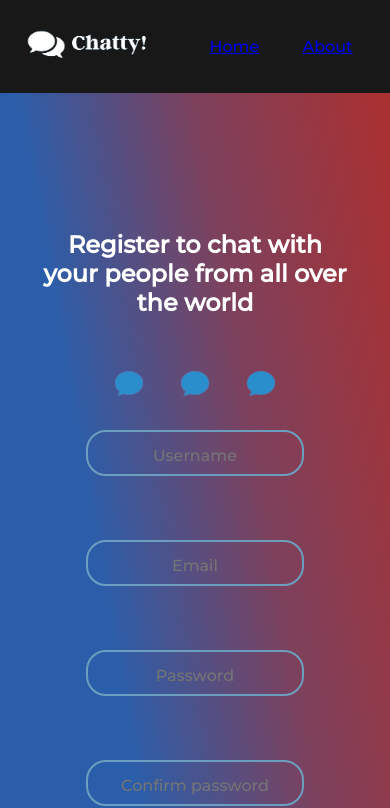
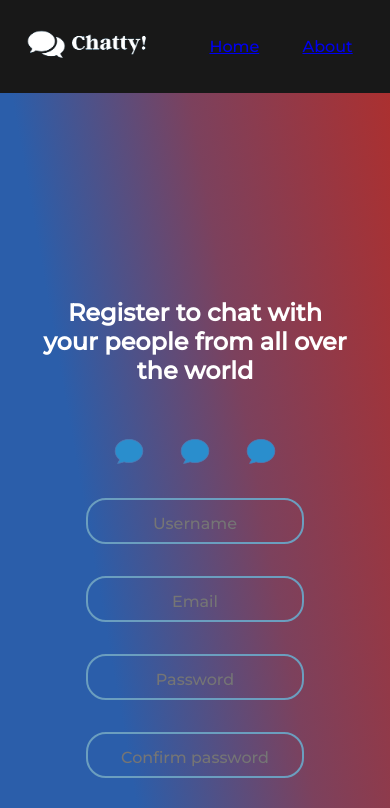
Before and after one commit to LeoEchenique/Chat-App, a React (Create React App) app in the folder client/: page /register in a window 390 px wide. Shown: the top 808 px of the page. Built offline with nearby package versions, Linux system fonts and the light colour scheme.

Commit message:
controlled forms & responsive enabled

```diff
--- a/client/package.json
+++ b/client/package.json
@@ -7,13 +7,15 @@
     "@testing-library/react": "^13.4.0",
     "@testing-library/user-event": "^13.5.0",
     "axios": "^1.2.1",
+    "formik": "^2.2.9",
     "react": "^18.2.0",
     "react-dom": "^18.2.0",
     "react-router-dom": "^6.4.5",
     "react-scripts": "5.0.1",
     "react-toastify": "^9.1.1",
+    "sass": "^1.56.2",
     "web-vitals": "^2.1.4",
-    "sass": "^1.56.2"
+    "yup": "^0.32.11"
   },
   "scripts": {
     "start": "react-scripts start",
--- a/client/src/components/FormIitem.jsx
+++ b/client/src/components/FormIitem.jsx
@@ -1,12 +1,19 @@
-import React from 'react'
+import React from "react";
 
-function FormItem({props}) {
+function FormItem({ props }) {
   return (
     <>
-      {props &&  <input type={props.type} placeholder={props.placeholder} name={props.name} />}
-
+      {props && (
+        <input
+          type={props.type}
+          placeholder={props.placeholder}
+          name={props.name}
+          value={props.value}
+          onChange={props.onChange}
+        />
+      )}
     </>
-  )
+  );
 }
 
-export default FormItem
+export default FormItem;
--- a/client/src/pages/Register.jsx
+++ b/client/src/pages/Register.jsx
@@ -1,88 +1,195 @@
 import React from "react";
 import Nav from "../components/Nav";
 import { useState } from "react";
+import { Formik, Form } from "formik";
 import FormItem from "../components/FormIitem";
 import logoCard from "../assets/logo-chat.png";
-function Register({props}) {
+import { logginSchema, signUpSchema } from "../utils/logginSchema";
+import * as yup from "yup";
 
-  const [log,setLog]= useState(props)
-  const [form,setForm]= useState({})
+function Register({ props }) {
+  const [log, setLog] = useState(props);
 
-  const handleChange=(e)=>{
-    setForm({
-      ...form,
-      [e.target.name]: e.target.value
-    })
-  }
-  const handleSubmit= (e)=>{
-    e.preventDefault()
-    console.log(form)
-  }
+  const initialSignIn = {
+    username: "",
+    password: "",
+  };
+  const initialSignUp = {
+    username: "",
+    email: "",
+    password: "",
+    confirmPass: "",
+  };
 
   return (
     <>
-    {
-      log === false ?
+      {log === false ? (
         <>
-    <Nav props={[{li:"Home", redirect:"/"},{li: "About", redirect: "/about"}]} />
+          <Nav
+            props={[
+              { li: "Home", redirect: "/" },
+              { li: "About", redirect: "/about" },
+            ]}
+          />
           <div className="form-container">
-      <form className="form" onSubmit={(e)=>handleSubmit(e)} onChange={(e)=> handleChange(e)}>
-        <h2>Register to chat with your people from all over the world</h2>
+            <Formik
+              key={"1"}
+              initialValues={initialSignUp}
+              validationSchema={signUpSchema}
+              onSubmit={(values, actions) => {
+                console.log(values);
+                actions.resetForm();
+              }}
+            >
+              {({ handleChange, handleReset, values, errors }) => (
+                <Form className="form">
+                  <h2>
+                    Register to chat with your people from all over the world
+                  </h2>
                   <div className="bubbleChat">
                     <img src={logoCard} alt="bubbleChat" />
                     <img src={logoCard} alt="bubbleChat" />
                     <img src={logoCard} alt="bubbleChat" />
                   </div>
+
                   <div className="input-container">
-            <FormItem props={{type:"text", name:"username", placeholder:"Username"}} />
-            <FormItem props={{type:"text", name:"email", placeholder:"Email"}} />
-            <FormItem props={{type:"text", name:"password", placeholder:"Password"}} />
-            <FormItem props={{type:"text", name:"confirm-pass", placeholder:"Confirm password"}} />
+                    <FormItem
+                      props={{
+                        type: "text",
+                        name: "username",
+                        placeholder: "Username",
+                        value: values.username,
+                        onChange: handleChange,
+                      }}
+                    />
+                    {errors.username ? <p>{errors.username}</p> : null}
+                  </div>
+                  <div className="input-container">
+                    <FormItem
+                      props={{
+                        type: "text",
+                        name: "email",
+                        placeholder: "Email",
+                        value: values.email,
+                        onChange: handleChange,
+                      }}
+                    />
+                    {errors.email ? <p>{errors.email}</p> : null}
+                  </div>
+                  <div className="input-container">
+                    <FormItem
+                      props={{
+                        type: "password",
+                        name: "password",
+                        placeholder: "Password",
+                        value: values.password,
+                        onChange: handleChange,
+                      }}
+                    />
+                    {errors.password ? <p>{errors.password}</p> : null}
+                  </div>
 
+                  <div className="input-container">
+                    <FormItem
+                      props={{
+                        type: "password",
+                        name: "confirmPass",
+                        placeholder: "Confirm password",
+                        value: values.confirmPass,
+                        onChange: handleChange,
+                      }}
+                    />
+                    {errors.confirmPass ? <p>{errors.confirmPass}</p> : null}
                   </div>
-        <button type="submit" className="btn-reg">Go to chat</button>
+                  <button type="submit" className="btn-reg">
+                    Go to chat
+                  </button>
 
-      <span>Already register? <span className="log" onClick={()=> setLog(!log)}>LOGIN</span> </span>
-      </form>
+                  <span>
+                    Already register?{" "}
+                    <span className="log" onClick={() => setLog(!log)}>
+                      LOGIN
+                    </span>{" "}
+                  </span>
+                </Form>
+              )}
+            </Formik>
           </div>
         </>
-    :
+      ) : (
         <>
-    <Nav props={[{li:"Home", redirect:"/"},{li: "About", redirect: "/about"}]} />
+          <Nav
+            props={[
+              { li: "Home", redirect: "/" },
+              { li: "About", redirect: "/about" },
+            ]}
+          />
           <div className="form-container">
-      <form className="form" onSubmit={(e)=>handleSubmit(e)} onChange={(e)=> handleChange(e)}>
-        <h2>Sign in to chat with your people from all over the world</h2>
+            <Formik
+              key={"2"}
+              initialValues={initialSignIn}
+              validationSchema={logginSchema}
+              onSubmit={(values, actions) => {
+                console.log(values);
+                actions.resetForm();
+              }}
+            >
+              {({ handleChange, values, errors }) => (
+                <Form className="form">
+                  <h2>
+                    Sign in to chat with your people from all over the world
+                  </h2>
                   <div className="bubbleChat login">
                     <img src={logoCard} alt="bubbleChat" />
                     <img src={logoCard} alt="bubbleChat" />
                     <img src={logoCard} alt="bubbleChat" />
                   </div>
                   <div className="input-container login">
-            <FormItem props={{type:"text", name:"username", placeholder:"Username"}} />
-            <FormItem props={{type:"password", name:"password", placeholder:"Password"}} />
+                    <FormItem
+                      props={{
+                        type: "text",
+                        name: "username",
+                        placeholder: "Username",
+                        value: values.username,
+                        onChange: handleChange,
+                      }}
+                    />
+                    {errors.username ? <p>{errors.username}</p> : null}
+                  </div>
+                  <div className="input-container login">
+                    <FormItem
+                      props={{
+                        type: "password",
+                        name: "password",
+                        placeholder: "Password",
+                        value: values.password,
+                        onChange: handleChange,
+                      }}
+                    />
+                    {errors.password ? <p>{errors.password}</p> : null}
                   </div>
                   <div className="bubbleChat">
                     <img src={logoCard} alt="bubbleChat" />
                     <img src={logoCard} alt="bubbleChat" />
                     <img src={logoCard} alt="bubbleChat" />
                   </div>
-        <button type="submit" className="btn-reg">Go to chat</button>
-
-      <span>Don't have an account? <span className="log" onClick={()=> setLog(!log)}>Sign up!</span> </span>
-      </form>
+                  <button type="submit" className="btn-reg">
+                    Go to chat
+                  </button>
+                  <span>
+                    Don't have an account?{" "}
+                    <span className="log" onClick={() => setLog(!log)}>
+                      Sign up!
+                    </span>{" "}
+                  </span>
+                </Form>
+              )}
+            </Formik>
           </div>
         </>
-    }
-
+      )}
     </>
   );
 }
 
 export default Register;
-
-/*
-          <input type="text" name="Username" placeholder="Username" />
-          <input type="text" name="email" placeholder="Email" />
-          <input type="text" name="password" placeholder="Password" />
-          <input type="text" name="confirm-password" placeholder="Confirm password" />
-*/
--- a/client/src/style/_components/register/register.scss
+++ b/client/src/style/_components/register/register.scss
@@ -21,7 +21,8 @@
     width: 33rem;
     border: 1px solid opacify($color: #000000, $amount: 0.9);
     border-radius: 6px;
-    height: 42rem;
+    height: 50rem;
+    min-height: min-content;
     display: flex;
     flex-direction: column;
     align-items: center;
@@ -46,8 +47,13 @@
       display: flex;
       flex-direction: column;
       justify-content: center;
-      gap: 4rem;
+      gap: 2rem;
 
+      p{
+        margin-top: -25px;
+        font-weight: 600;
+        color: rgb(139, 30, 30);
+      }
       input {
         outline: none;
         padding: 5px;
@@ -99,12 +105,15 @@
 
   @include mq(620px) {
     opacity: 1;
+      overflow-y: scroll;
+      padding-top: 20px;
     .form {
       opacity: 1;
       width: 80%;
       background-color: transparent;
       border: none;
 
+      margin-top: 8rem;
     }
   }
   @include mq() {
--- /dev/null
+++ b/client/src/utils/logginSchema.js
@@ -0,0 +1,20 @@
+import * as yup from "yup";
+
+export const logginSchema = yup.object({
+  username: yup.string().required("Username is required").min(3, "To short!"),
+  password: yup.string().required("Password is required").min(5, "To short!"),
+});
+
+export const signUpSchema = yup.object({
+  username: yup.string().required("Username is required").min(3, "To short!"),
+  email: yup
+    .string()
+    .email("Valid email is required")
+    .required("Email is required"),
+
+  password: yup.string().required("Password is required").min(5, "To short!"),
+  confirmPass: yup
+    .string()
+    .required("Please retype your password.")
+    .oneOf([yup.ref("password")], "Your passwords do not match."),
+});
```
Also changed, not shown: 1 other file (tests, documents, lock files or other folders). Lines whose indentation alone changed are shown as unchanged.
